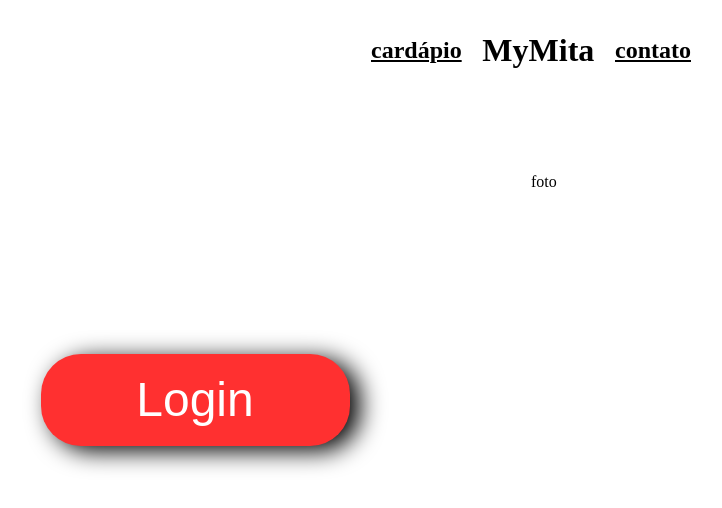
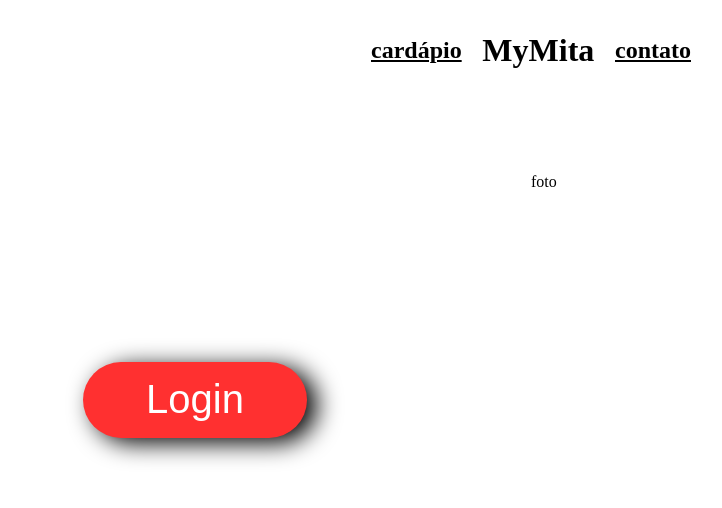
Before and after one commit to ViniciusCharleaux/mymita, a React (Vite) app: page / in a window 1280 px wide. Shown: the top 508 px of the page, without its empty margins (109-831 px from the left). Built offline with nearby package versions, Linux system fonts and the light colour scheme.

Commit message:
feat: routes

```diff
--- a/package.json
+++ b/package.json
@@ -11,6 +11,7 @@
     "@types/styled-components": "^5.1.24",
     "react": "^17.0.2",
     "react-dom": "^17.0.2",
+    "react-router-dom": "^6.3.0",
     "styled-components": "^5.3.5"
   },
   "devDependencies": {
--- a/src/App.tsx
+++ b/src/App.tsx
@@ -1,14 +1,13 @@
 import { GlobalStyle } from './styles/global';
 
-import { Home } from './pages/home';
-import { Intro } from './pages/intro';
+import {AppRoutes} from './routes'
 
 function App() {
 
   return (
     <>
       <GlobalStyle />
-      <Intro />
+      <AppRoutes />
     </>
   )
 }
--- a/src/pages/intro/styles.ts
+++ b/src/pages/intro/styles.ts
@@ -51,12 +51,12 @@ export const Container = styled.div`
       justify-content: center;
 
       button {
-        width: 19.3125rem;
-        height: 5.75rem;
+        width: 14rem;
+        height: 4.75rem;
         background-color: var(--color-red);
         border-radius: 40px;
         color: var(--color-white);
-        font-size: 3rem;
+        font-size: 2.5rem;
         box-shadow: 10px 5px 25px black;
         transition: 0.3s box-shadow ease-in;
 
--- /dev/null
+++ b/src/routes/index.tsx
@@ -0,0 +1,17 @@
+
+import React from 'react';
+import { BrowserRouter, Routes, Route } from 'react-router-dom';
+
+import {Home} from '../pages/home'
+import {Intro} from '../pages/intro'
+
+export const AppRoutes: React.FC = () => {
+  return (
+    <BrowserRouter>
+      <Routes>
+        <Route path="/home" element={<Home />} />
+        <Route path="/" element={<Intro />} />
+      </Routes>
+    </BrowserRouter>
+  )
+}
```
Also changed, not shown: 1 other file (tests, documents, lock files or other folders).
